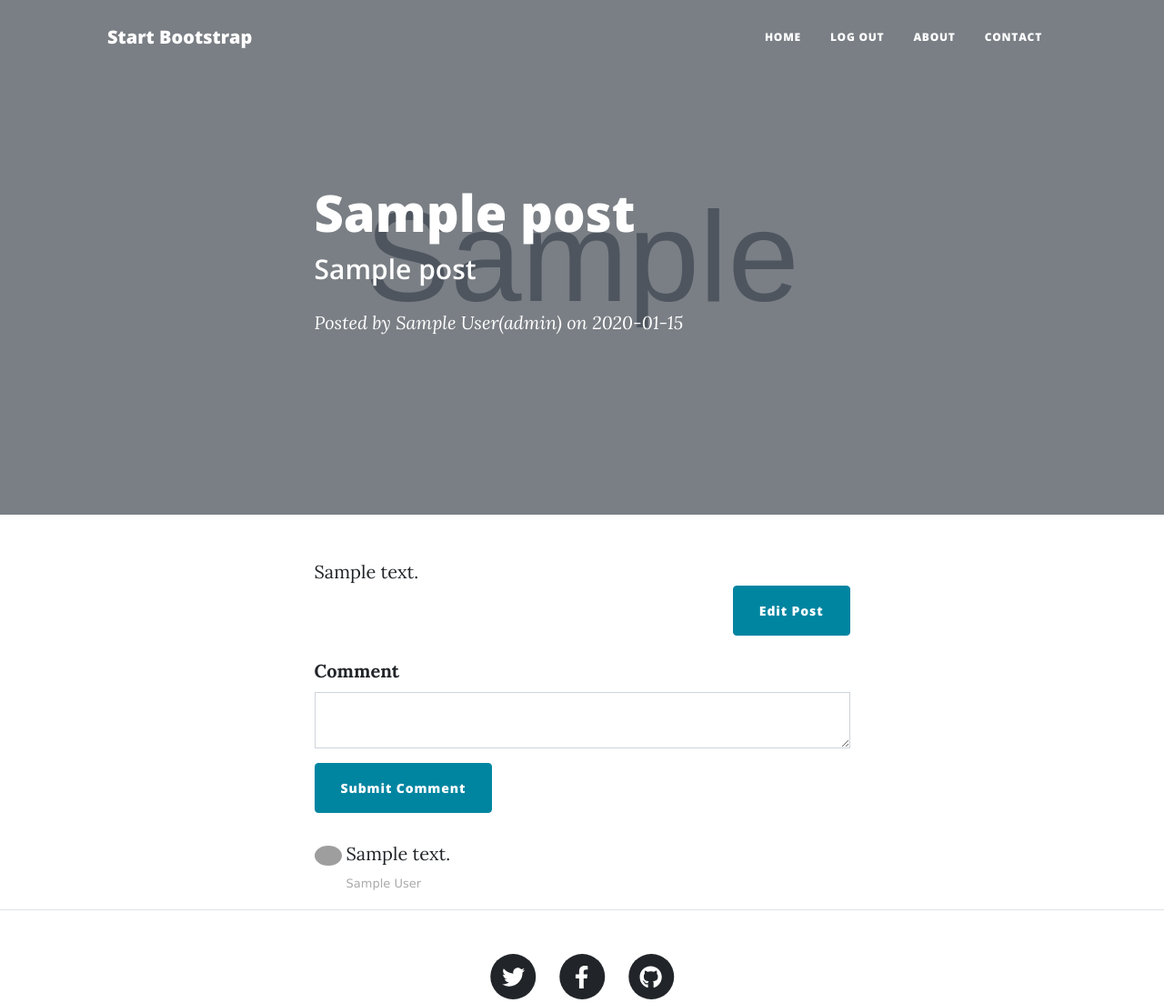
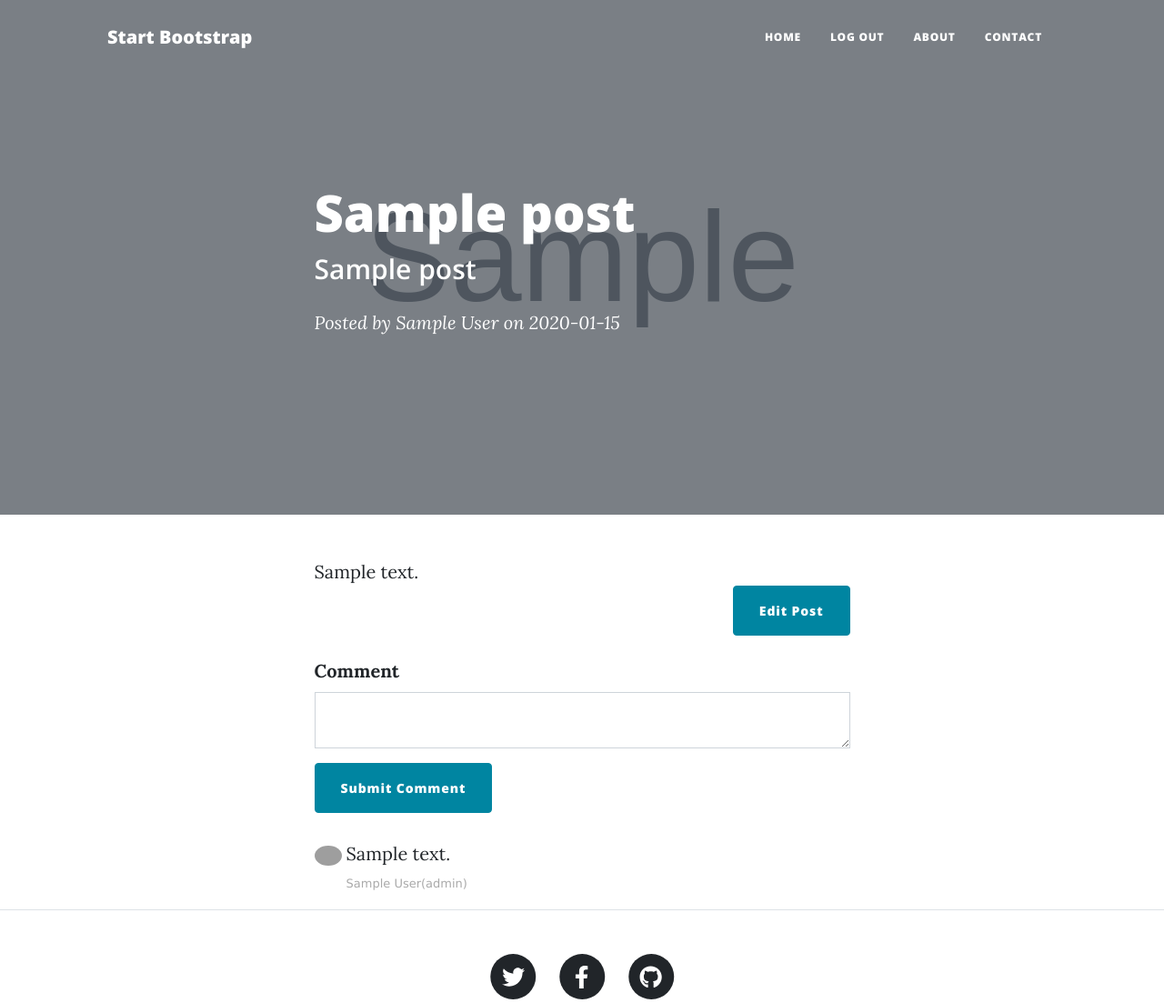
Before and after one commit to ramdamuser/day-70-blog-for-deployment, a Flask app: page /post/1 in a window 1280 px wide. Shown: the top 1103 px of the page at 91% size. Run offline with Flask 3, Linux system fonts and the light colour scheme; a user stored in the database is signed in; tables that the repository leaves empty hold one stand-in row (values such as "Sample post"); grey boxes marked "Sample" are stand-in pictures; some libraries are stand-ins or nearby versions; grey boxes are pictures that could not be loaded.

Commit message:
Complete Project

```diff
--- a/templates/post.html
+++ b/templates/post.html
@@ -11,11 +11,7 @@
           <h2 class="subheading">{{ post.subtitle }}</h2>
           <span class="meta"
             >Posted by
-            {% if current_user.id == 1 %}
-            <a href="#">{{ post.author.name }}(admin)</a>
-            {% else %}
             <a href="#">{{ post.author.name }}</a>
-            {% endif %}
             on {{ post.date }}
           </span>
         </div>
@@ -54,7 +50,11 @@
               </div>
               <div class="commentText">
                 <p>{{ comment.text }}</p>
+                {% if current_user.id == 1 %}
+                <span class="date sub-text">{{ comment.author.name }}(admin)</span>
+                {% else %}
                 <span class="date sub-text">{{ comment.author.name }}</span>
+                {% endif %}
               </div>
             </li>
             {% endfor %}
```
